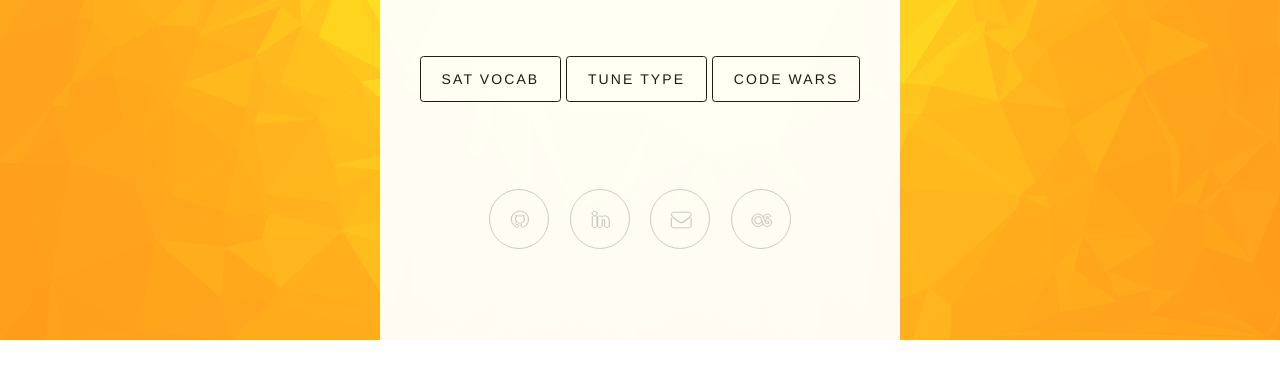
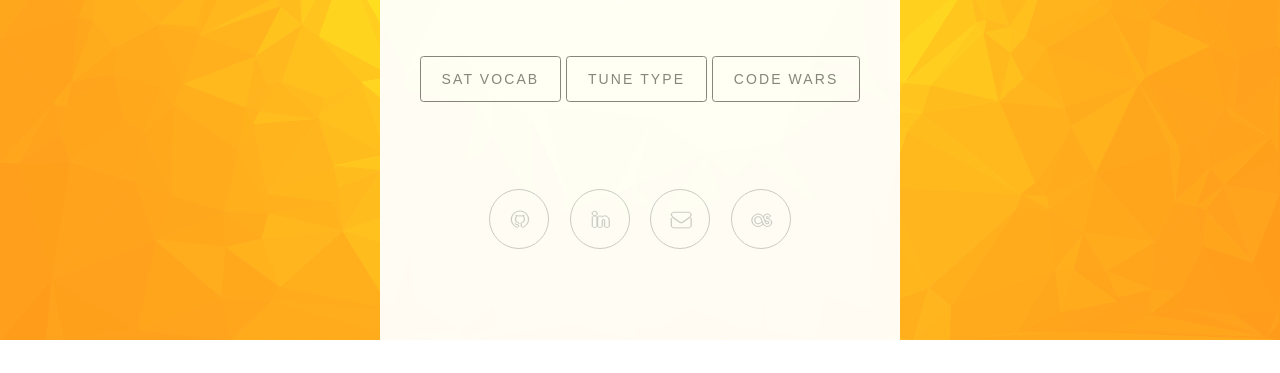
Before and after one commit to iammatthias/Shiv-Thaps, a plain HTML site: page www/index.html in a window 1280 px wide. Shown: the part 460-833 px from the top of the page. Drawn offline with Linux system fonts and the light colour scheme.

Commit message:
button colors

```diff
--- a/css/mil/_Button.scss
+++ b/css/mil/_Button.scss
@@ -15,9 +15,8 @@
   border-radius: 0.25em;
   border-style: solid;
   border-width: 1px;
-  color: #111;
+color: $color-tertiary;
   display: inline-block;
-  font-family: avenir, helvetica, roboto, arial, sans-serif;
   letter-spacing: 0.15em;
   margin-bottom: 0.5em;
   padding: 1em 1.5em;
@@ -49,7 +48,8 @@
   <a href="#" class="btn btn--l">
 */
 .btn--s {
-  font-size: 14px; }
+  font-size: 14px;
+color: $color-tertiary;}
 
 .btn--m {
   font-size: 16px; }
```
Also changed, not shown: www/css/main.css, www/css/mil/milligram.css.
